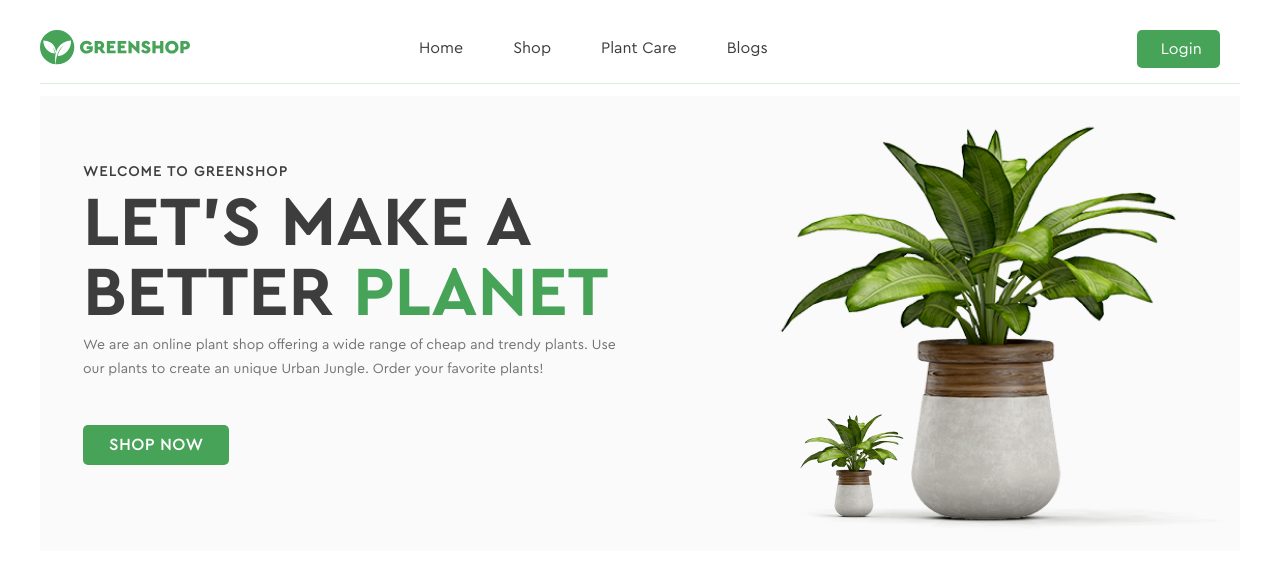
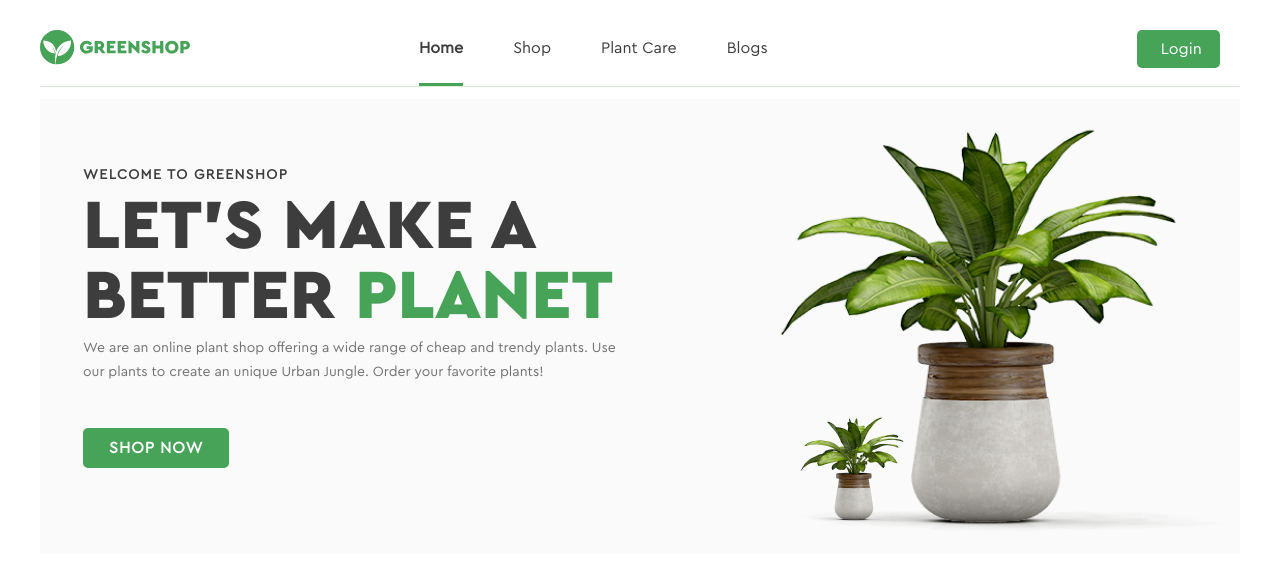
Before and after one commit to KostiantynPavlenko/pavlenko_front_end_basic, a plain HTML site: page index.html in a window 1280 px wide. Drawn offline with Linux system fonts and the light colour scheme; files whose address does not match are found by name.

Commit message:
added cera-pro-black font

```diff
--- a/css/style.css
+++ b/css/style.css
@@ -1,4 +1,10 @@
 /* COMMON STYLES */
+
+@font-face {
+    font-family: "Cera-pro-black";
+    src: url(../fonts/CeraPro-Black.ttf);
+}
+
 @font-face{
     font-family: "Cera-pro-bold";
     src: url(../fonts/CeraPro-Bold.ttf);
@@ -53,10 +59,14 @@ header nav{
 nav a{
     display: inline-block;
     margin-right: 50px;
-    margin-bottom: 25px;
+    padding-bottom: 25px;
     font-size: 16px;
     text-decoration: none;
     color: #3D3D3D;
+}
+nav a.active{
+    font-weight: 700;
+    border-bottom: 3px solid #46A358;
 }
 nav a:last-child{
     margin-right: 0px;
@@ -107,16 +117,17 @@ section{
 
 .left-side-section h2{
     color: #3D3D3D;
-    font-family: "Cera-pro-bold";
+    font-family: "Cera-pro-black";
     font-size: 70px;
     line-height: 70px;
     text-transform: uppercase;
 }
 
 .left-side-section h2 span{
+    display: inline-block;
     font-size: 70px;
     line-height: 70px;
-    font-family: "Cera-pro-bold";
+    font-family: "Cera-pro-black";
 }
 
 .left-side-section p{
```
Also changed, not shown: fonts/CeraPro-Black.ttf (added).
